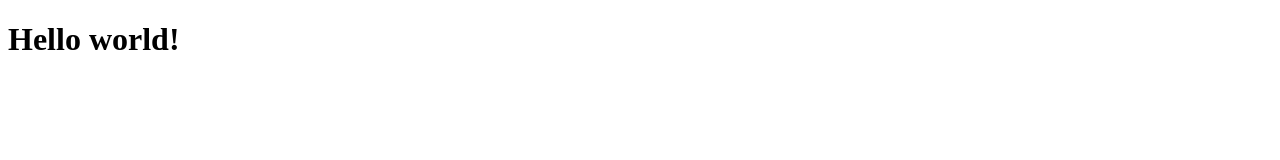
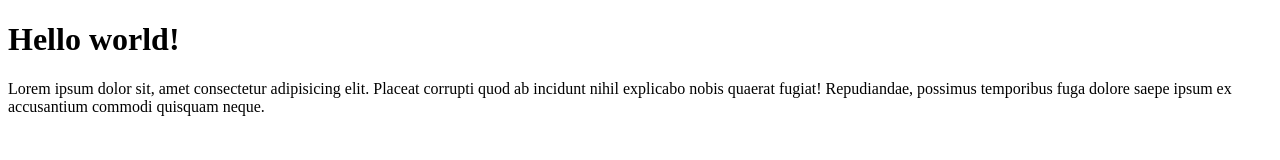
Before and after one commit to Haidar17ali/git-test, a plain HTML site: page index.html in a window 1280 px wide. Drawn offline with Linux system fonts and the light colour scheme.

Commit message:
menambahkan paragraf pada file index.html

```diff
--- a/index.html
+++ b/index.html
@@ -9,6 +9,9 @@
 
 <body>
     <h1>Hello world!</h1>
+    <p>Lorem ipsum dolor sit, amet consectetur adipisicing elit. Placeat corrupti quod ab incidunt nihil explicabo nobis
+        quaerat fugiat! Repudiandae, possimus temporibus fuga dolore saepe ipsum ex accusantium commodi quisquam neque.
+    </p>
 </body>
 
 </html>
```
